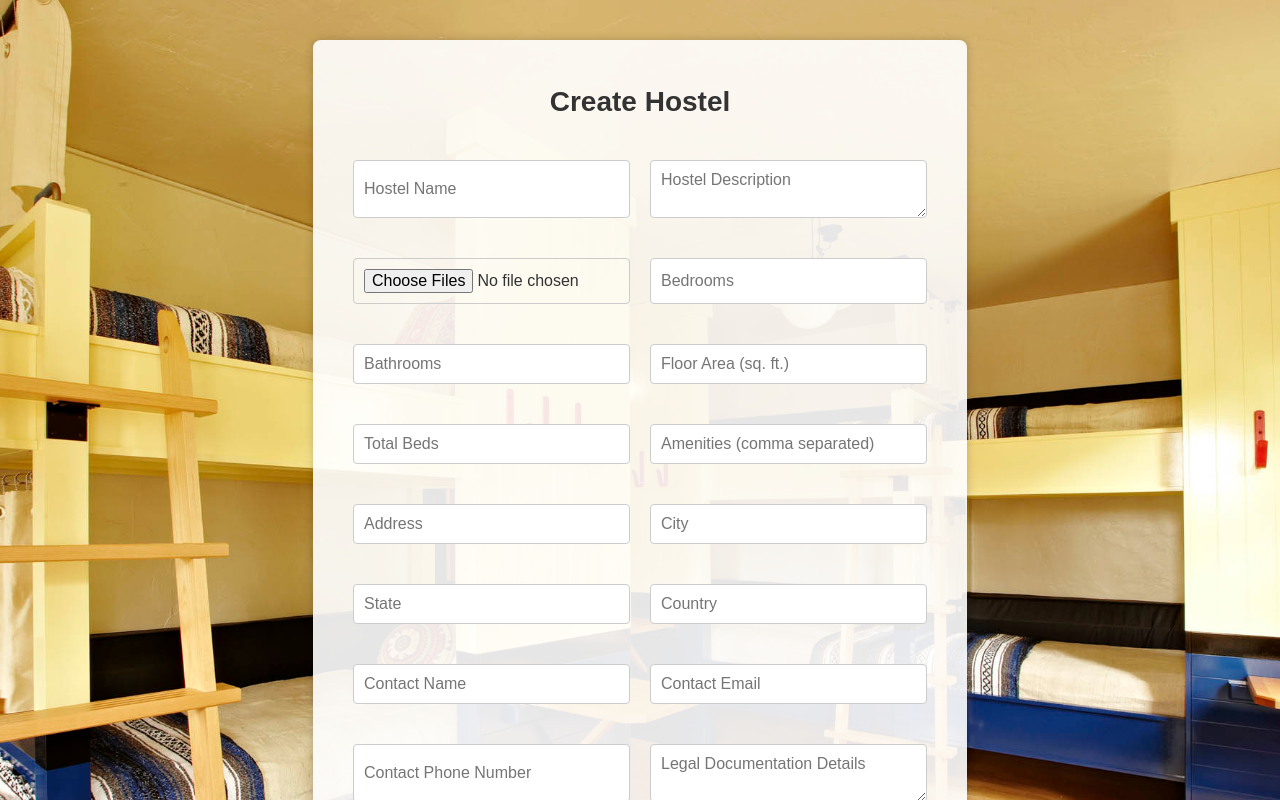
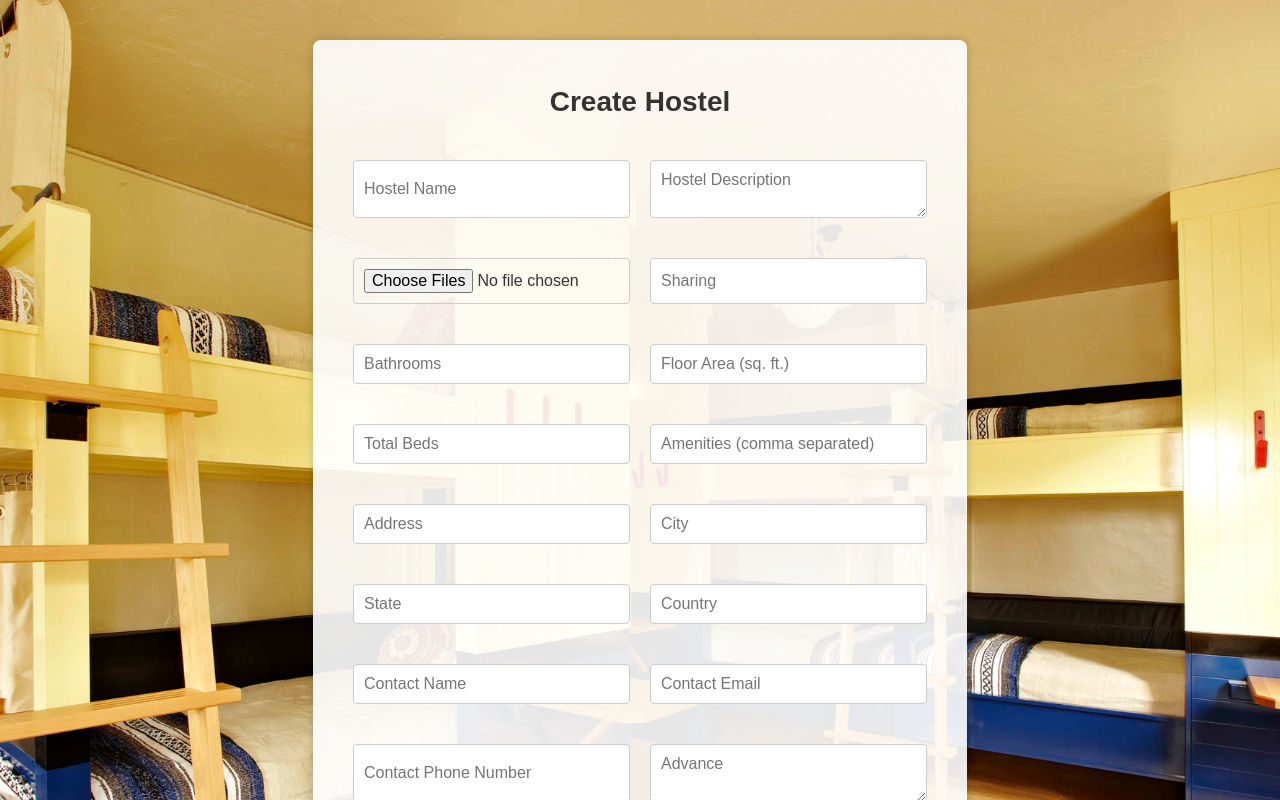
Before and after one commit to Rishi-Codes-Git/StayEasy-pg, a React (Create React App) app in the folder stayeasy-frontend/: page /create-hostel in a window 1280 px wide. Shown: the top 800 px of the page. Built offline with nearby package versions, Linux system fonts and the light colour scheme.

Commit message:
modified advance

```diff
--- a/stayeasy-frontend/src/components/AdminDashboard.js
+++ b/stayeasy-frontend/src/components/AdminDashboard.js
@@ -51,7 +51,7 @@ const AdminDashboard = () => {
             {/* <p>{hostel.images}</p> */}
             <h3>{hostel.name}</h3>
             <p><strong>Description:</strong> {hostel.description}</p>
-            <p><strong>Bedrooms:</strong> {hostel.sharing}</p>
+            <p><strong>Sharing:</strong> {hostel.sharing}</p>
             <p><strong>Bathrooms:</strong> {hostel.bathrooms}</p>
             <p><strong>Price:</strong> ₹{hostel.price}</p>
 
--- a/stayeasy-frontend/src/components/CreateHostel.js
+++ b/stayeasy-frontend/src/components/CreateHostel.js
@@ -120,7 +120,7 @@ const CreateHostel = () => {
           <input
             type="number"
             name="sharing"
-            placeholder="Bedrooms"
+            placeholder="Sharing"
             required
             onChange={handleChange}
             className="create-hostel-input"
@@ -212,7 +212,7 @@ const CreateHostel = () => {
           />
           <textarea
             name="legalDocumentation"
-            placeholder="Legal Documentation Details"
+            placeholder="Advance"
             onChange={handleChange}
             className="create-hostel-textarea"
           />
--- a/stayeasy-frontend/src/components/EditHostel.js
+++ b/stayeasy-frontend/src/components/EditHostel.js
@@ -106,7 +106,7 @@ const EditHostel = () => {
           {[
             { label: 'Hostel Name', name: 'name', type: 'text', placeholder: 'Enter the hostel name' },
             { label: 'Hostel Description', name: 'description', type: 'textarea', placeholder: 'Enter the hostel description' },
-            { label: 'Number of Bedrooms', name: 'sharing', type: 'number', placeholder: 'Enter the number of sharing' },
+            { label: 'Number of Sharing', name: 'sharing', type: 'number', placeholder: 'Enter the number of sharing' },
             { label: 'Number of Bathrooms', name: 'bathrooms', type: 'number', placeholder: 'Enter the number of bathrooms' },
             { label: 'Floor Area (sq. ft.)', name: 'floorArea', type: 'text', placeholder: 'Enter the floor area in square feet' },
             { label: 'Total Beds', name: 'totalBeds', type: 'number', placeholder: 'Enter the total number of beds' },
@@ -118,7 +118,7 @@ const EditHostel = () => {
             { label: 'Contact Name', name: 'contactName', type: 'text', placeholder: 'Enter the contact name' },
             { label: 'Contact Email', name: 'contactEmail', type: 'email', placeholder: 'Enter the contact email' },
             { label: 'Contact Phone Number', name: 'contactPhoneNumber', type: 'text', placeholder: 'Enter the contact phone number' },
-            { label: 'Legal Documentation', name: 'legalDocumentation', type: 'textarea', placeholder: 'Enter any legal documentation details' },
+            { label: 'Legal Documentation', name: 'legalDocumentation', type: 'number', placeholder: 'Enter any Advance' },
             { label: 'Price', name: 'price', type: 'number', placeholder: 'Enter the price' }
           ].map(({ label, name, type, placeholder }) => (
             <div key={name} className={`form-group ${type === 'textarea' ? 'full-width' : ''}`}>
--- a/stayeasy-frontend/src/components/HostelDetails.js
+++ b/stayeasy-frontend/src/components/HostelDetails.js
@@ -126,7 +126,7 @@ const HostelDetails = () => {
               <div className="hostel-summary">
                 <p><b>Description:</b> {hostel.description}</p>
                 <div className="hostel-specs">
-                  <p><b>Bedrooms:</b> {hostel.sharing}</p>
+                  <p><b>Sharing:</b> {hostel.sharing}</p>
                   <p><b>Bathrooms:</b> {hostel.bathrooms}</p>
                   <p><b>Floor Area:</b> {hostel.floorArea} sq. ft.</p>
                   <p><b>Total Beds:</b> {hostel.totalBeds}</p>
```
Also changed, not shown: 2 other files (tests, documents, lock files or other folders).
